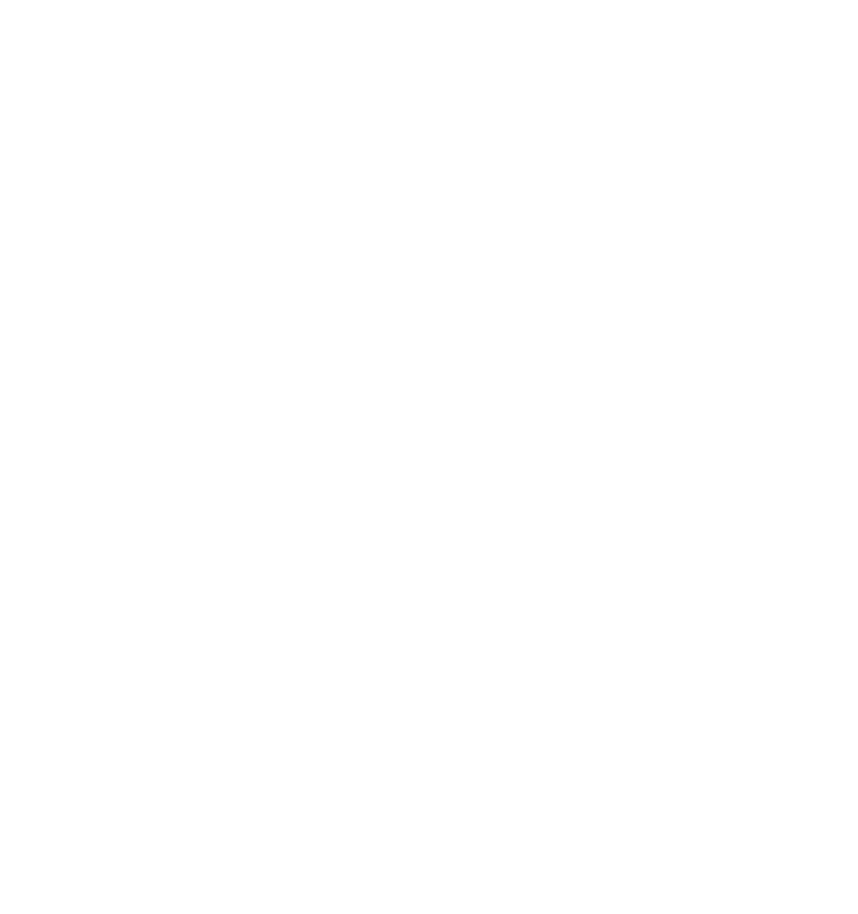
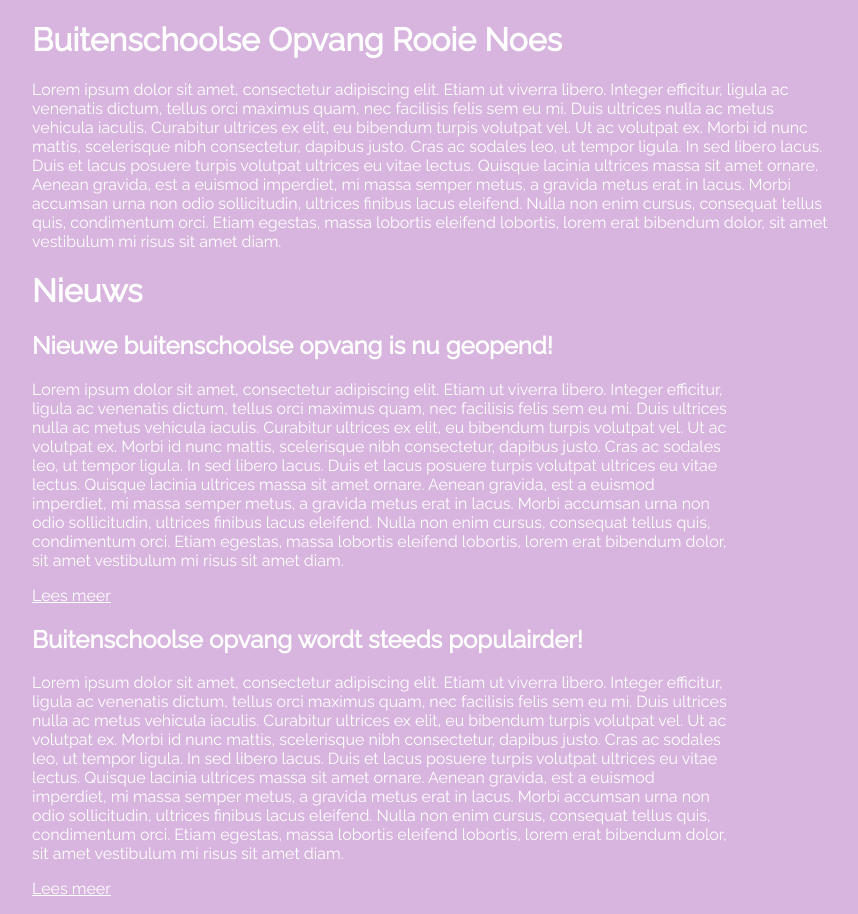
Before and after one commit to lucasovje/Rooi-noes, a plain HTML site: page Website/Index.html in a window 1280 px wide. Shown: the whole page, without its empty margins (168-1026 px from the left). Before the commit the page ends 800 px from the top, so only its background shows below. Drawn offline with Linux system fonts and the light colour scheme.

Commit message:
index en css
index en css

```diff
--- a/Website/Index.html
+++ b/Website/Index.html
@@ -1,10 +1,65 @@
-<!DOCTYPE html>
-<html lang="en">
-<head>
-    <meta charset="UTF-8">
-    <title>Title</title>
-</head>
-<body>
-
-</body>
+<!doctype html>
+<html>
+    <head>
+        <meta name="description" content="Welkom op onze website.">
+        <meta name="keywords" content="home, rooie noes">
+        <meta charset="utf-8">
+        <link rel=stylesheet href="index.css" type="text/css">
+        <link href="https://fonts.googleapis.com/css?family=Raleway&display=swap" rel="stylesheet">
+         <title>
+            Buitenschoolse Opvang Rooie Noes
+        </title>
+    </head>
+    <body>
+        <div class="main">
+            <h1>Buitenschoolse Opvang Rooie Noes </h1>
+            <p class="introText">Lorem ipsum dolor sit amet, consectetur adipiscing elit. Etiam ut viverra libero.
+             Integer efficitur, ligula ac venenatis dictum, tellus orci maximus quam, nec
+             facilisis felis sem eu mi. Duis ultrices nulla ac metus vehicula iaculis. Curabitur
+             ultrices ex elit, eu bibendum turpis volutpat vel. Ut ac volutpat ex. Morbi id nunc
+             mattis, scelerisque nibh consectetur, dapibus justo. Cras ac sodales leo, ut tempor
+             ligula. In sed libero lacus. Duis et lacus posuere turpis volutpat ultrices eu vitae
+             lectus. Quisque lacinia ultrices massa sit amet ornare. Aenean gravida, est a euismod
+             imperdiet, mi massa semper metus, a gravida metus erat in lacus. Morbi accumsan urna
+             non odio sollicitudin, ultrices finibus lacus eleifend. Nulla non enim cursus, consequat
+             tellus quis, condimentum orci. Etiam egestas, massa lobortis eleifend lobortis, lorem erat
+             bibendum dolor, sit amet vestibulum mi risus sit amet diam.
+            </p>
+        </div>
+        <div class="news">
+            <h1>Nieuws</h1>
+            <h2>Nieuwe buitenschoolse opvang is nu geopend! </h2>
+            <p class="newsItem1">Lorem ipsum dolor sit amet, consectetur adipiscing elit. Etiam ut viverra libero.
+             Integer efficitur, ligula ac venenatis dictum, tellus orci maximus quam, nec
+             facilisis felis sem eu mi. Duis ultrices nulla ac metus vehicula iaculis. Curabitur
+             ultrices ex elit, eu bibendum turpis volutpat vel. Ut ac volutpat ex. Morbi id nunc
+             mattis, scelerisque nibh consectetur, dapibus justo. Cras ac sodales leo, ut tempor
+             ligula. In sed libero lacus. Duis et lacus posuere turpis volutpat ultrices eu vitae
+             lectus. Quisque lacinia ultrices massa sit amet ornare. Aenean gravida, est a euismod
+             imperdiet, mi massa semper metus, a gravida metus erat in lacus. Morbi accumsan urna
+             non odio sollicitudin, ultrices finibus lacus eleifend. Nulla non enim cursus, consequat
+             tellus quis, condimentum orci. Etiam egestas, massa lobortis eleifend lobortis, lorem erat
+             bibendum dolor, sit amet vestibulum mi risus sit amet diam.
+            </p>
+            <p>
+                <a  class="readMore" href="nieuws.html">Lees meer</a>
+            </p>
+            <h2>Buitenschoolse opvang wordt steeds populairder!</h2>
+            <p class="newsItem2">Lorem ipsum dolor sit amet, consectetur adipiscing elit. Etiam ut viverra libero.
+             Integer efficitur, ligula ac venenatis dictum, tellus orci maximus quam, nec
+             facilisis felis sem eu mi. Duis ultrices nulla ac metus vehicula iaculis. Curabitur
+             ultrices ex elit, eu bibendum turpis volutpat vel. Ut ac volutpat ex. Morbi id nunc
+             mattis, scelerisque nibh consectetur, dapibus justo. Cras ac sodales leo, ut tempor
+             ligula. In sed libero lacus. Duis et lacus posuere turpis volutpat ultrices eu vitae
+             lectus. Quisque lacinia ultrices massa sit amet ornare. Aenean gravida, est a euismod
+             imperdiet, mi massa semper metus, a gravida metus erat in lacus. Morbi accumsan urna
+             non odio sollicitudin, ultrices finibus lacus eleifend. Nulla non enim cursus, consequat
+             tellus quis, condimentum orci. Etiam egestas, massa lobortis eleifend lobortis, lorem erat
+             bibendum dolor, sit amet vestibulum mi risus sit amet diam.
+            </p>
+            <p>
+                <a  class="readMore" href="nieuws.html">Lees meer</a>
+            </p>
+        </div>
+    </body>
 </html>
--- /dev/null
+++ b/Website/index.css
@@ -0,0 +1,22 @@
+body
+{
+    background-color: #D8B5DE;
+    font-family: 'Raleway', sans-serif;
+    margin-left: 200px;
+}
+h2, p, h1
+{
+    color: white;
+}
+.readMore
+{
+    color: white;
+}
+.introText
+{
+    width: 800px;
+}
+.newsItem1, .newsItem2
+{
+    width: 700px;
+}
```
